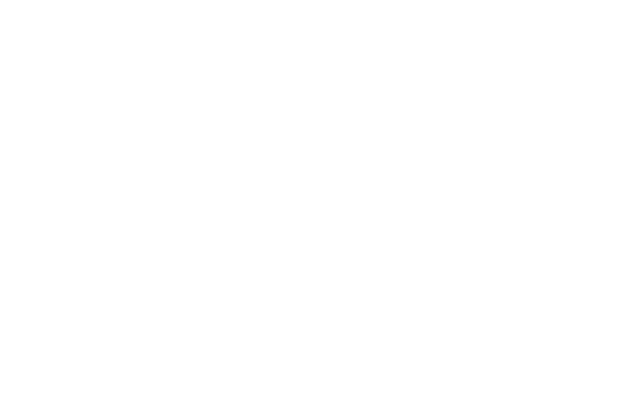
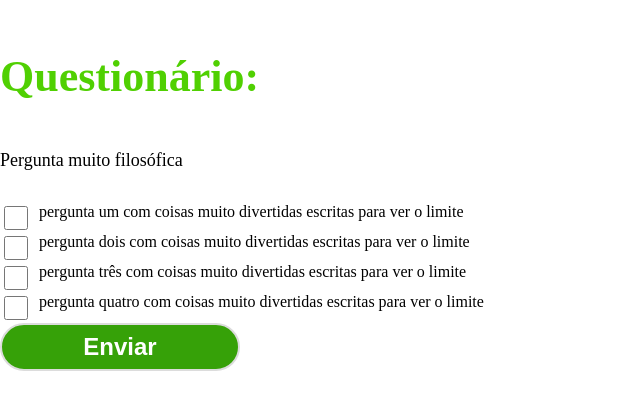
Before and after one commit to LorenaCorsato/TCC-E4u, a React (Vite) app: page /questionario in a window 1280 px wide. Before the commit this address had no page. Shown: the part 106-516 px from the top of the page, without its empty margins (0-640 px from the left). Built offline with nearby package versions, Linux system fonts and the light colour scheme.

Commit message:
base do questionario

```diff
--- /dev/null
+++ b/src/components/perguntasCarb.jsx
@@ -0,0 +1,30 @@
+import '../styles/components/perguntasCarb.css'
+
+export default function PerguntasCarb({ enunciadoPergunta, alternativa1, alternativa2, alternativa3, alternativa4 }) {
+    return (
+        <>
+            <div className="pergunta">
+                <p>{enunciadoPergunta}</p>
+            </div>
+
+            <div className="alternativas">
+                <div>
+                <input type="checkbox" id="alternativa1" className="alternativa"  value="Boat" />
+                <label for="alternativa1">{alternativa1}</label>
+                </div>
+                <div>
+                <input type="checkbox" id="alternativa2" className="alternativa" value="Boat" />
+                <label for="alternativa2">{alternativa2}</label>
+                </div>
+                <div>
+                <input type="checkbox" id="alternativa3" className="alternativa" value="Boat" />
+                <label for="alternativa3">{alternativa3}</label>
+                </div>
+                <div>
+                <input type="checkbox" id="alternativa4" className="alternativa" value="Boat" />
+                <label for="alternativa4">{alternativa4}</label>
+                </div>
+            </div>
+        </>
+    )
+}
--- a/src/main.jsx
+++ b/src/main.jsx
@@ -5,6 +5,7 @@
 import Login from './pages/login.jsx'
 import PagSolar from './pages/plaSolar.jsx'
 import PagCarbono from './pages/pegCarbono.jsx'
+import Questionario from './pages/questionario.jsx'
 import CadastroFisico from './pages/cadastroFisico.jsx'
 import CadastroJuridico from './pages/cadastroJuridico.jsx'
 import ArtigosSol from './pages/artigosSol.jsx'
@@ -26,6 +27,7 @@
         <Route element={<CadastroJuridico />} path="/cadastroPessoaJuridica" />
         <Route element={<PagSolar />} path="/placaSolar" />
         <Route element={<PagCarbono />} path="/pegadaCarbono" />
+        <Route element={<Questionario />} path="/questionario" />
         <Route element={<ArtigosSol />} path="/artigosSol" />
         <Route element={<Grafico />} path="/grafico" />
         <Route element={<Historico />} path="/historico" />
--- a/src/pages/questionario.jsx
+++ b/src/pages/questionario.jsx
@@ -0,0 +1,18 @@
+import PerguntasCarb from "../components/perguntasCarb"
+import Button from "../components/botao"
+import '../styles/pages/questionario.css'
+
+export default function Questionario() {
+    return (
+        <>
+            <div className="questionario">
+                <h1>Questionário:</h1>
+                <form action="">
+                    <PerguntasCarb enunciadoPergunta="Pergunta muito filosófica" alternativa1="pergunta um com coisas muito divertidas escritas para ver o limite" alternativa2="pergunta dois com coisas muito divertidas escritas para ver o limite" alternativa3="pergunta três com coisas muito divertidas escritas para ver o limite" alternativa4="pergunta quatro com coisas muito divertidas escritas para ver o limite" />
+
+                    <Button btnNome="Enviar" />
+                </form>
+            </div>
+        </>
+    )
+}
--- /dev/null
+++ b/src/styles/components/perguntasCarb.css
@@ -0,0 +1,25 @@
+.pergunta {
+    font-size: large;
+    margin-bottom: 2rem;
+}
+
+.alternativas {
+    display: flex;
+    flex-direction: column;
+    justify-content: center;
+}
+
+.alternativas input {
+    accent-color: green;
+    height: 1.5rem;
+    width: 1.5rem;
+}
+
+.alternativas label {
+    height: 1rem;
+}
+
+.alternativas div {
+    display: flex;
+    gap: 0.5rem;
+}
--- a/src/styles/components/rodape.css
+++ b/src/styles/components/rodape.css
@@ -30,7 +30,7 @@
 }
 
 .duvidas a {
-    color: none;
+    color: white;
 }
 
 .redesSociais {
--- /dev/null
+++ b/src/styles/pages/questionario.css
@@ -0,0 +1,5 @@
+.questionario {
+    display: flex;
+    flex-direction: column;
+    height: auto;
+}
```
